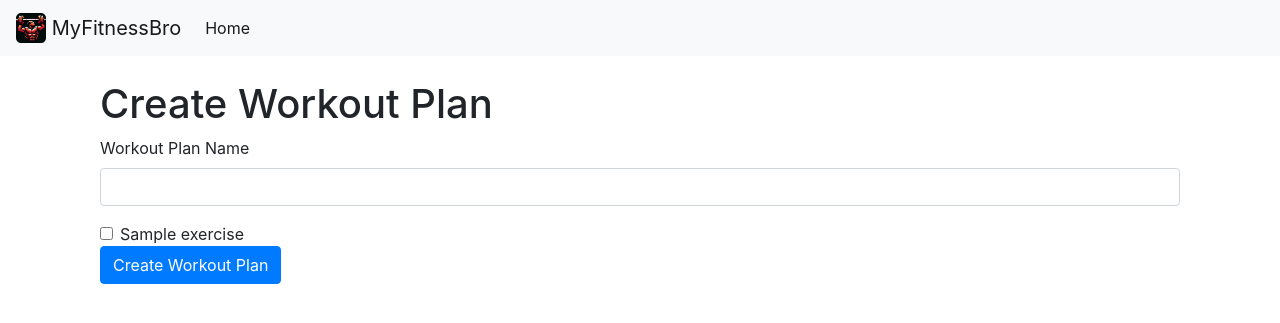
After one commit to Jam0k/MyFitnessBro, a Flask app: page /fitness/exercises-and-workouts/create-workout-plan in a window 1280 px wide. The commit adds this page. Shown: the top 323 px of the page. Run offline with Flask 3, Linux system fonts and the light colour scheme; tables that the repository leaves empty hold one stand-in row (values such as "Sample post"); some libraries are stand-ins or nearby versions.

Commit message:
Create Workout Baseline

```diff
--- a/blueprints/fitness/routes.py
+++ b/blueprints/fitness/routes.py
@@ -1,5 +1,5 @@
 from flask import Blueprint, render_template, request, jsonify, redirect, url_for, jsonify
-from models import Exercise, FoodItem, Meal, MealFoodItem, FoodMealLog, db
+from models import Exercise, WorkoutPlan, FoodItem, Meal, MealFoodItem, FoodMealLog, db
 import json
 from decimal import Decimal
 from datetime import datetime
@@ -79,3 +79,21 @@ def get_exercises():
 @fitness_blueprint.route('/exercises-and-workouts/browse-exercise')
 def browse_exercise():
     return render_template('fitness/exercises-and-workouts/exercise/browse-exercise.html')
+
+
+@fitness_blueprint.route('/exercises-and-workouts/create-workout-plan', methods=['GET', 'POST'])
+def create_workout_plan():
+    if request.method == 'POST':
+        workout_name = request.form.get('workout_name')  # Capture workout plan name
+        selected_exercises_ids = request.form.getlist('selected_exercises')
+        selected_exercises = Exercise.query.filter(Exercise.id.in_(selected_exercises_ids)).all()
+
+        if selected_exercises:
+            workout_plan = WorkoutPlan(name=workout_name, exercises=selected_exercises)  # Include the name
+            db.session.add(workout_plan)
+            db.session.commit()
+
+        return redirect(url_for('fitness.exercisesAndWorkoutsHome'))
+
+    exercises = Exercise.query.all()
+    return render_template('fitness/exercises-and-workouts/workout/create-workout-plan.html', exercises=exercises)
--- a/templates/fitness/exercises-and-workouts/exercises-and-workouts-home.html
+++ b/templates/fitness/exercises-and-workouts/exercises-and-workouts-home.html
@@ -63,7 +63,7 @@
                                 <div class="card-body">
                                     <h6 class="card-subtitle mb-2 text-muted"><i class="fas fa-clipboard-check"></i> Create Workout Plan</h6>
                                     <p class="card-text">Plan and customize your workout routines.</p>
-                                    <a href="/exercises-workouts/create-workout-plan" class="btn btn-success">Create Workout Plan</a>
+                                    <a href="exercises-and-workouts/create-workout-plan" class="btn btn-success">Create Workout Plan</a>
                                 </div>
                             </div>
                         </div>
--- /dev/null
+++ b/templates/fitness/exercises-and-workouts/workout/create-workout-plan.html
@@ -0,0 +1,20 @@
+{% extends 'base.html' %}
+
+{% block content %}
+<div class="container mt-4">
+    <h1>Create Workout Plan</h1>
+    <form method="POST" action="{{ url_for('fitness.create_workout_plan') }}">
+        <div class="form-group">
+            <label for="workoutName">Workout Plan Name</label>
+            <input type="text" class="form-control" id="workoutName" name="workout_name" required>
+        </div>
+        {% for exercise in exercises %}
+        <div class="form-check">
+            <input type="checkbox" class="form-check-input" id="exercise_{{ exercise.id }}" name="selected_exercises" value="{{ exercise.id }}">
+            <label class="form-check-label" for="exercise_{{ exercise.id }}">{{ exercise.name }}</label>
+        </div>
+        {% endfor %}
+        <button type="submit" class="btn btn-primary">Create Workout Plan</button>
+    </form>
+</div>
+{% endblock %}
```
Also changed, not shown: init-db.sql (+13 -0 lines), models.py (+13 -0 lines).
